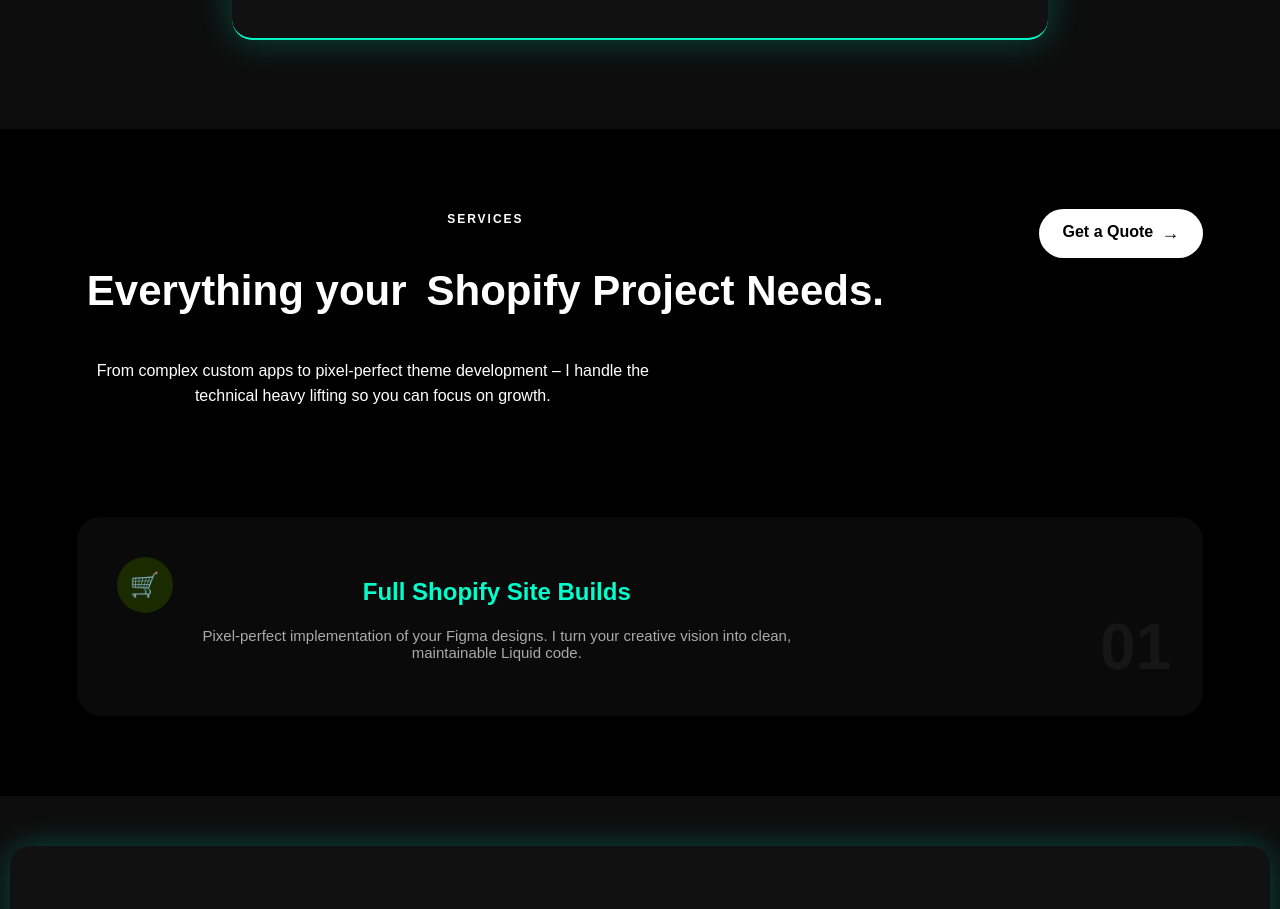
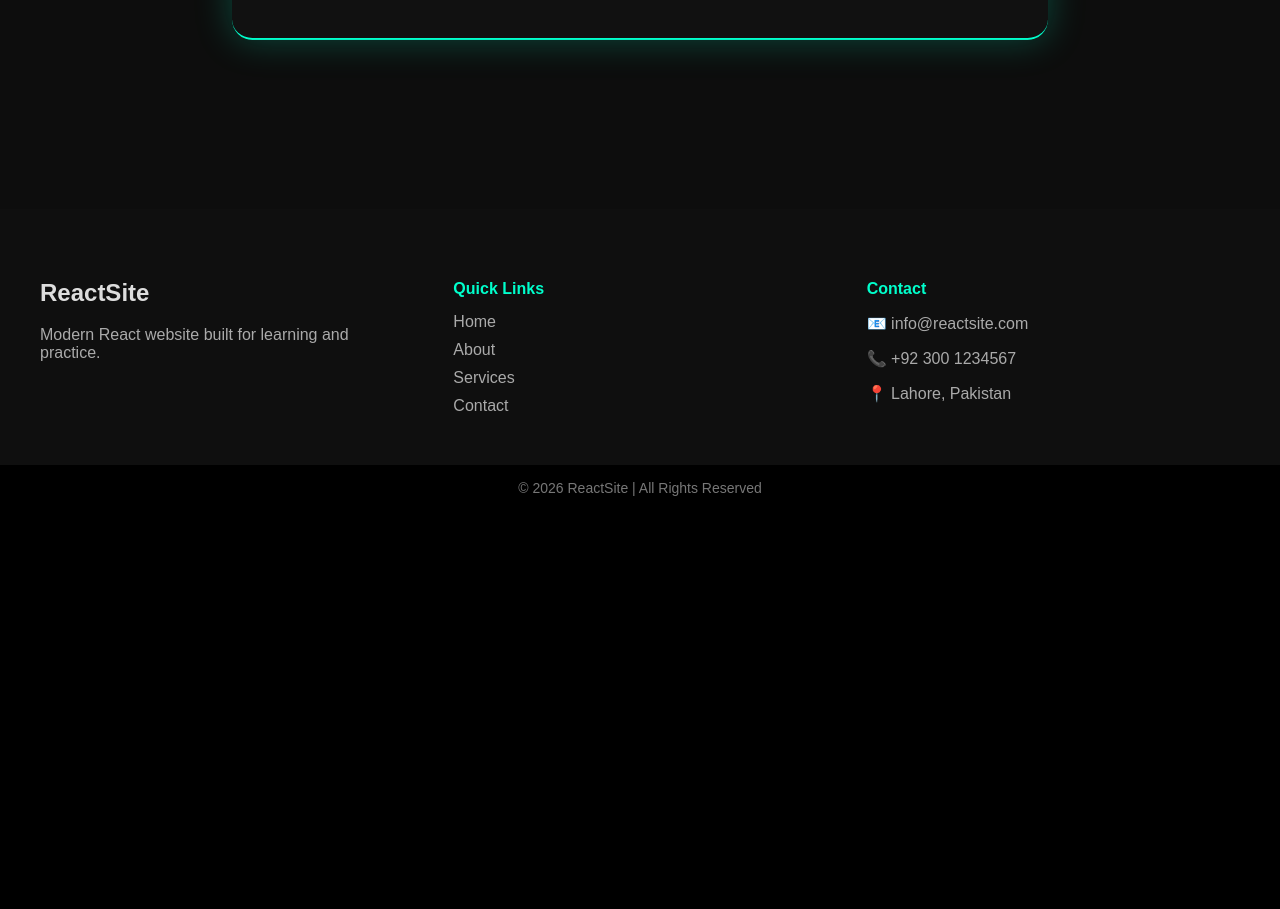
Before and after one commit to Nabeel629/Portfolio, a React (Vite) app: page / in a window 1280 px wide. Shown: the part 3407-4316 px from the top of the page. After the commit the page ends 3918 px from the top, so only its background shows below. Built offline with nearby package versions, Linux system fonts and the light colour scheme.

Commit message:
commment

```diff
--- a/src/Home.jsx
+++ b/src/Home.jsx
@@ -191,7 +191,7 @@
       </div>
 
       {/* SERVICES */}
-      <section className="services">
+      {/* <section className="services">
         <div className="services-header">
           <div className="services-text">
             <span className="services-label">SERVICES</span>
@@ -208,14 +208,14 @@
           </div>
           <div className="service-index">01</div>
         </div>
-      </section>
+      </section> */}
 
       {/* CONTACT CARD */}
-      <div className="contact-card">
+      {/* <div className="contact-card">
         <h2>Get a Free Quote</h2>
         <p>Let’s discuss your project and help you build the perfect website for your business.</p>
         <button>Get Quote</button>
-      </div>
+      </div> */}
     </div>
   );
 }
```
